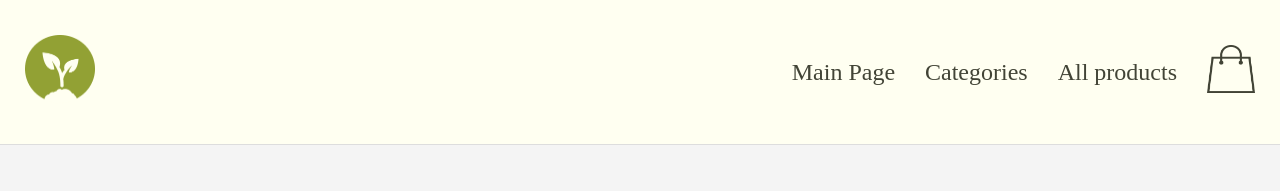
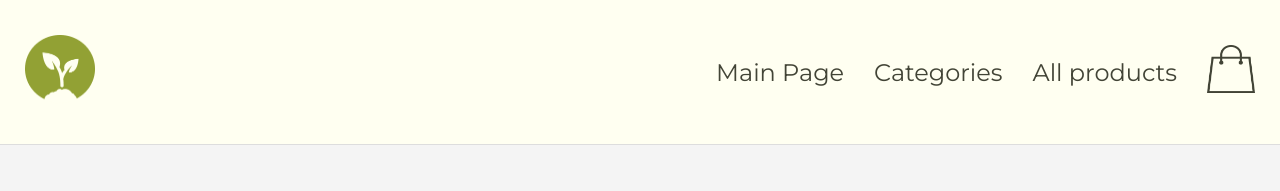
Before and after one commit to Vadim1489/GardenProject_FE_TelRan, a React (Create React App) app: page / in a window 1280 px wide. Shown: the top 191 px of the page. Built offline with nearby package versions, Linux system fonts and the light colour scheme; no server answers.

Commit message:
add font-family

```diff
--- a/public/index.html
+++ b/public/index.html
@@ -4,6 +4,9 @@
   <meta charset="UTF-8">
   <meta name="viewport" content="width=device-width, initial-scale=1.0">
   <title>Garden Products</title>
+  <link rel="preconnect" href="https://fonts.googleapis.com">
+  <link rel="preconnect" href="https://fonts.gstatic.com" crossorigin>
+  <link href="https://fonts.googleapis.com/css2?family=Montserrat:ital,wght@0,100..900;1,100..900&display=swap" rel="stylesheet">
 </head>
 <body>
   <div id="root"></div>
--- a/src/components/Header/index.module.css
+++ b/src/components/Header/index.module.css
@@ -5,6 +5,7 @@
     align-items: center;
     padding: 25px ;
     background-color: #FFFFF1;
+    font-family: "Montserrat", sans-serif;
 
 }
 
```
